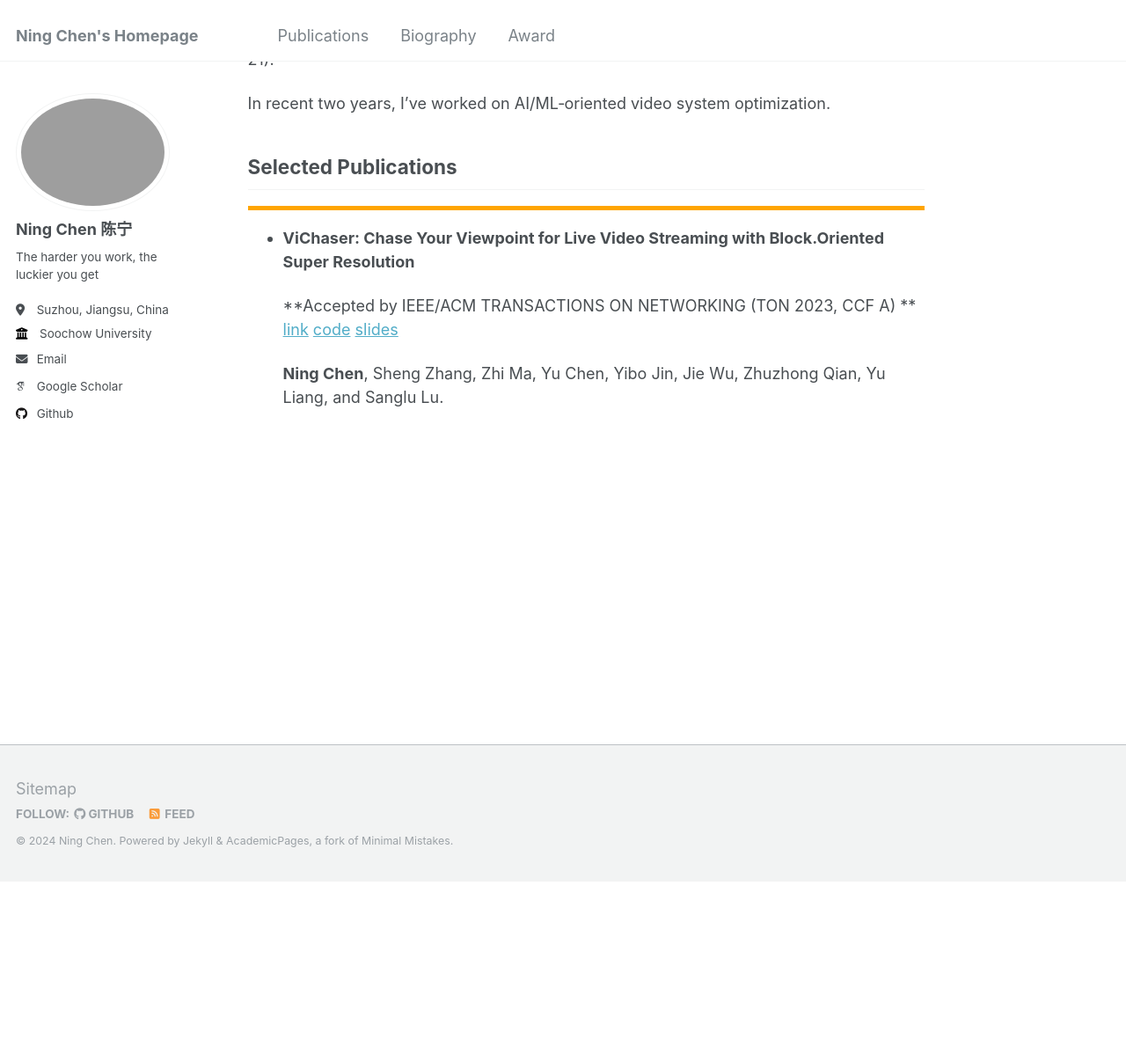
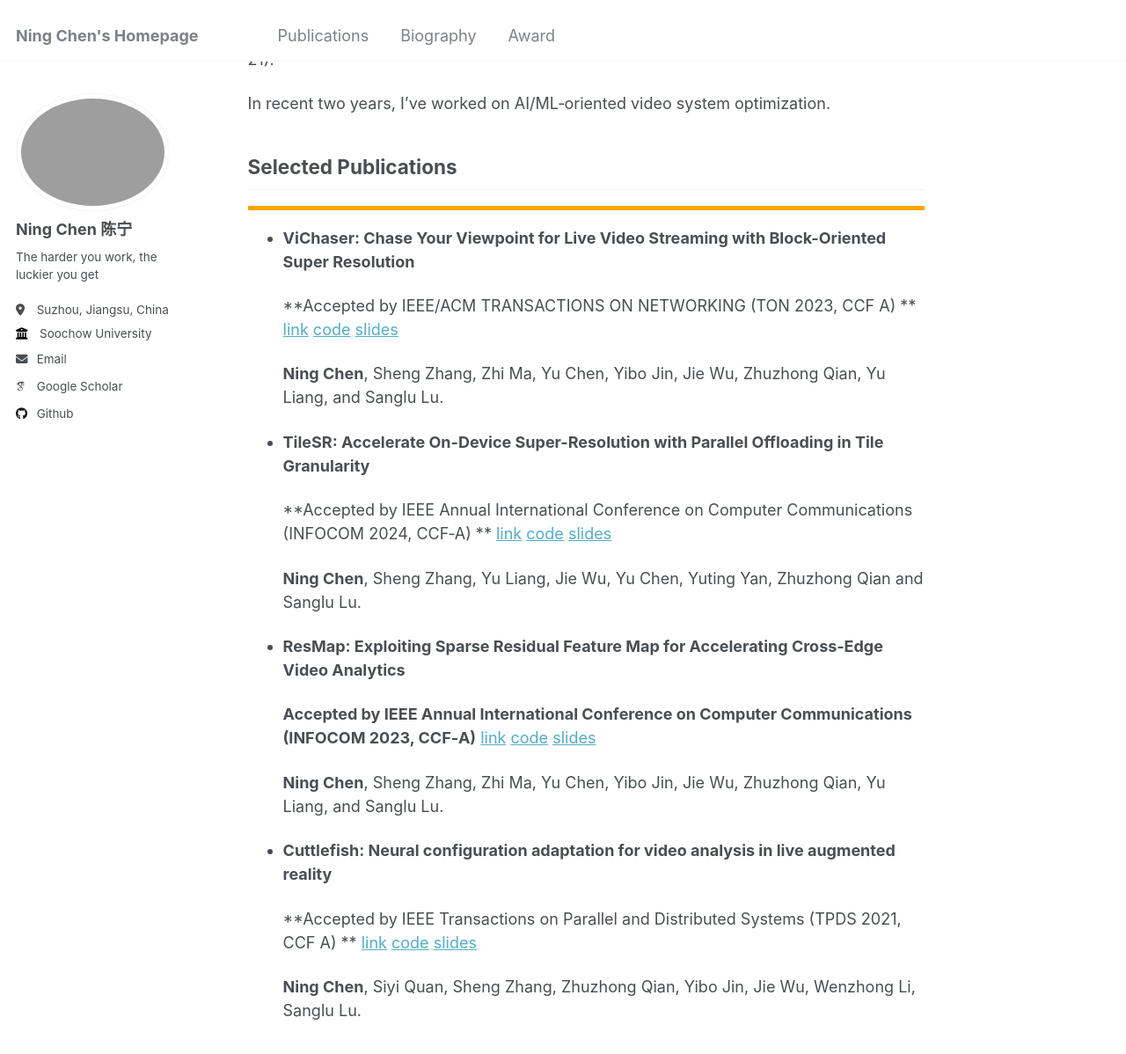
Before and after one commit to nju-cn/nju-cn.github.io, a Jekyll site: the page built from _pages/about.md, in a window 1280 px wide and 1400 px high, scrolled down 398 px. Shown: the top 1198 px of the window at 88% size. Built offline with Jekyll 4.4.1, drawn with Linux system fonts in a browser that asks for light colours; some web fonts are replaced.

Commit message:
Merge remote-tracking branch 'origin/master'

```diff
--- a/_pages/about.md
+++ b/_pages/about.md
@@ -32,8 +32,26 @@ hr:nth-of-type(2) {
 }
 </style>
 
-* **ViChaser: Chase Your Viewpoint for Live Video Streaming with Block.Oriented Super Resolution**
+* **ViChaser: Chase Your Viewpoint for Live Video Streaming with Block-Oriented Super Resolution**
 
   **Accepted by  IEEE/ACM TRANSACTIONS ON NETWORKING (TON 2023, CCF A) **  <a class="w3-button w3-round-xxlarge w3-small w3-light-blue" href="https://dl.acm.org/doi/10.1145/3651890.3672268" target="_blank">link</a> <a class="w3-button w3-round-xxlarge w3-small w3-light-blue" href="https://github.com/duowuyms/NetLLM" target="_blank">code</a> <a class="w3-button w3-round-xxlarge w3-small w3-light-blue" href="pdf/sigcomm_2024_NetLLM.pptx" target="_blank">slides</a>
 
   **Ning Chen**, Sheng Zhang, Zhi Ma, Yu Chen, Yibo Jin, Jie Wu, Zhuzhong Qian, Yu Liang, and Sanglu Lu.
+
+* **TileSR: Accelerate On-Device Super-Resolution with Parallel Offloading in Tile Granularity**
+
+  **Accepted by IEEE Annual International Conference on Computer Communications (INFOCOM 2024, CCF‑A) **  <a class="w3-button w3-round-xxlarge w3-small w3-light-blue" href="https://dl.acm.org/doi/10.1145/3651890.3672268" target="_blank">link</a> <a class="w3-button w3-round-xxlarge w3-small w3-light-blue" href="https://github.com/duowuyms/NetLLM" target="_blank">code</a> <a class="w3-button w3-round-xxlarge w3-small w3-light-blue" href="pdf/sigcomm_2024_NetLLM.pptx" target="_blank">slides</a>
+
+  **Ning Chen**, Sheng Zhang, Yu Liang, Jie Wu, Yu Chen, Yuting Yan, Zhuzhong Qian and Sanglu Lu.
+
+* **ResMap: Exploiting Sparse Residual Feature Map for Accelerating Cross‑Edge Video Analytics**
+
+  **Accepted by IEEE Annual International Conference on Computer Communications (INFOCOM 2023, CCF‑A)**  <a class="w3-button w3-round-xxlarge w3-small w3-light-blue" href="https://dl.acm.org/doi/10.1145/3651890.3672268" target="_blank">link</a> <a class="w3-button w3-round-xxlarge w3-small w3-light-blue" href="https://github.com/duowuyms/NetLLM" target="_blank">code</a> <a class="w3-button w3-round-xxlarge w3-small w3-light-blue" href="pdf/sigcomm_2024_NetLLM.pptx" target="_blank">slides</a>
+
+  **Ning Chen**, Sheng Zhang, Zhi Ma, Yu Chen, Yibo Jin, Jie Wu, Zhuzhong Qian, Yu Liang, and Sanglu Lu.
+
+* **Cuttlefish: Neural configuration adaptation for video analysis in live augmented reality**
+
+  **Accepted by IEEE Transactions on Parallel and Distributed Systems (TPDS 2021, CCF A) **  <a class="w3-button w3-round-xxlarge w3-small w3-light-blue" href="https://dl.acm.org/doi/10.1145/3651890.3672268" target="_blank">link</a> <a class="w3-button w3-round-xxlarge w3-small w3-light-blue" href="https://github.com/duowuyms/NetLLM" target="_blank">code</a> <a class="w3-button w3-round-xxlarge w3-small w3-light-blue" href="pdf/sigcomm_2024_NetLLM.pptx" target="_blank">slides</a>
+
+  **Ning Chen**, Siyi Quan, Sheng Zhang, Zhuzhong Qian, Yibo Jin, Jie Wu, Wenzhong Li, Sanglu Lu.
```
